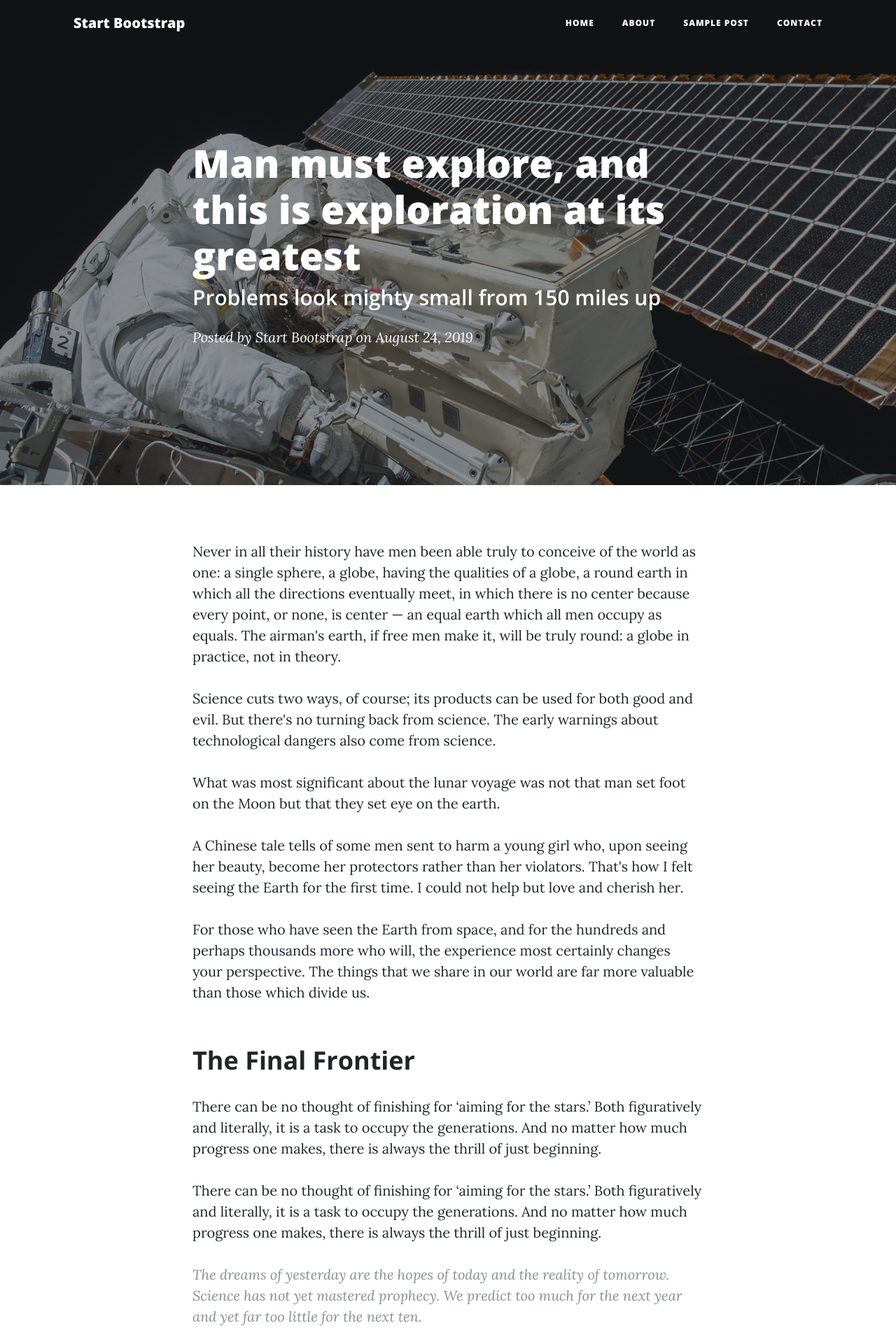
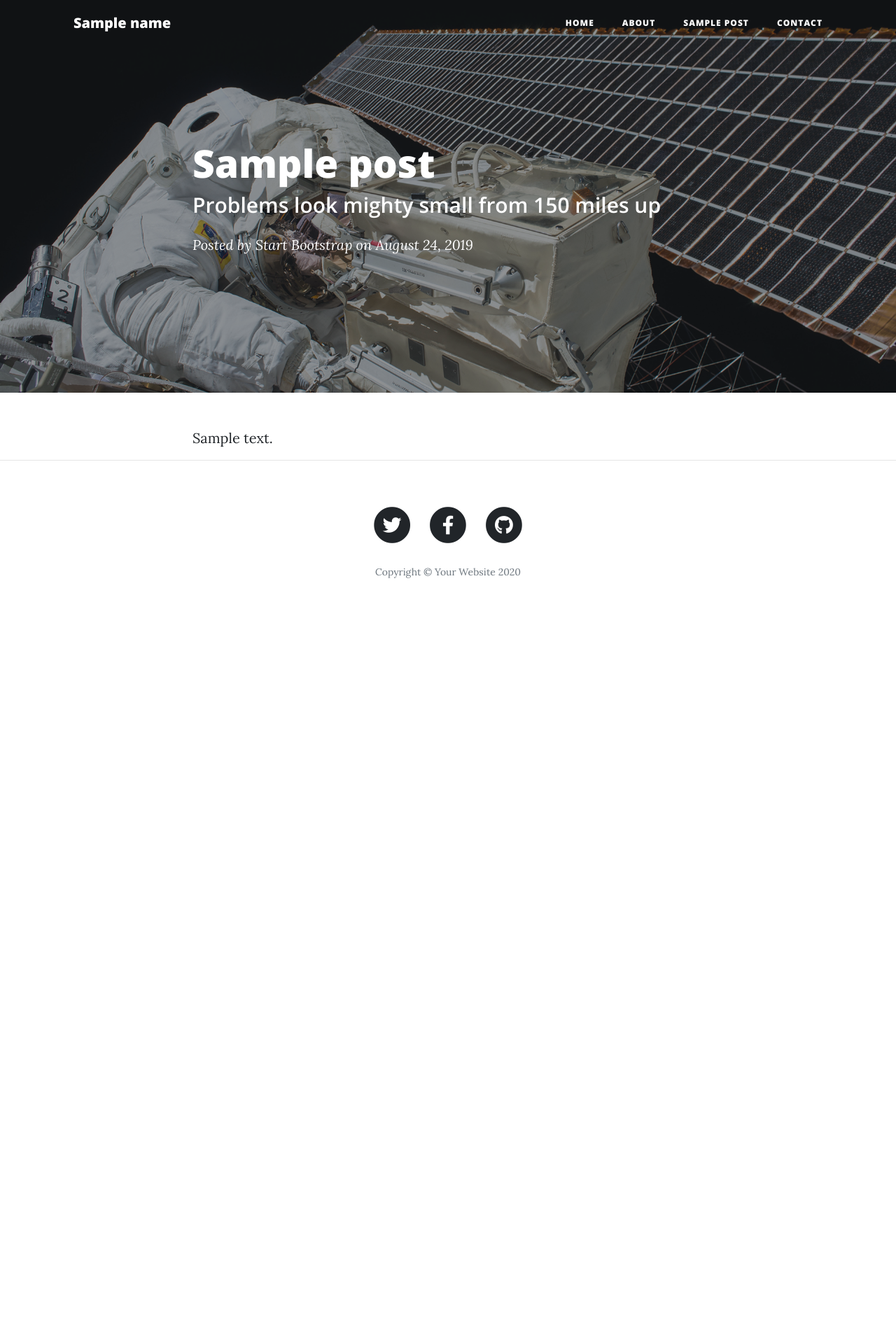
Before and after one commit to Mahfujur51/Blog-site-with-Flask_Python, a Flask app: template templates/post.html in a window 1280 px wide. Shown: the top 1920 px of the page at 70% size. After the commit the page ends 826 px from the top, so only its background shows below. Run offline with Flask 2, Linux system fonts and the light colour scheme; tables that the repository leaves empty hold one stand-in row (values such as "Sample post"); the template is opened without the code that fills it: values that come from a table or form of the project are taken from there, most other values are stand-ins (such as "Sample title", 1, 10 or a date in 2020); some libraries are stand-ins or nearby versions.

Commit message:
email sent done

```diff
--- a/app.py
+++ b/app.py
@@ -1,11 +1,20 @@
 from flask import Flask, render_template, request
 from flask_sqlalchemy import SQLAlchemy
 from datetime import datetime
+from flask_mail import Mail, Message
 
 app = Flask(__name__)
+
+app.config['MAIL_SERVER'] = 'smtp.gmail.com'
+app.config['MAIL_PORT'] = 465
+app.config['MAIL_USERNAME'] = 'sabrinasultana5115@gmail.com'
+app.config['MAIL_PASSWORD'] = 'Mahfujur$51'
+app.config['MAIL_USE_TLS'] = False
+app.config['MAIL_USE_SSL'] = True
+mail = Mail(app)
+
 app.config['SQLALCHEMY_DATABASE_URI'] = 'mysql://root:''@localhost/flask_blog'
 app.config['SQLALCHEMY_TRACK_MODIFICATIONS'] = False
-
 
 db = SQLAlchemy(app)
 
@@ -21,9 +30,27 @@ class Contacts(db.Model):
     date = db.Column(db.String(12), nullable=True)
     email = db.Column(db.String(20), nullable=False)
 
+
+class Posts(db.Model):
+    id = db.Column(db.Integer, primary_key=True)
+    title = db.Column(db.String(80), nullable=False)
+    slug = db.Column(db.String(21), nullable=False)
+    content = db.Column(db.String(120), nullable=False)
+    date = db.Column(db.String(12), nullable=True)
+
+
 @app.route("/")
 def home():
-    return render_template('index.html')
+    blogname = "TechBlog"
+    tag_line = "Your Dream start form here"
+    fb_url = "https://www.facebook.com/mahfujur.just"
+    return render_template('index.html', name=blogname, tag_line=tag_line, fb=fb_url)
+
+
+@app.route("/posts/<string:post_slug>")
+def post(post_slug):
+    post = Posts.query.filter_by(slug=post_slug).first()
+    return render_template('post.html',post=post)
 
 
 @app.route("/about")
@@ -31,17 +58,20 @@ def about():
     return render_template('about.html')
 
 
-@app.route("/contact", methods = ['GET', 'POST'])
+@app.route("/contact", methods=['GET', 'POST'])
 def contact():
-    if(request.method=='POST'):
+    if (request.method == 'POST'):
         '''Add entry to the database'''
         name = request.form.get('name')
         email = request.form.get('email')
         number = request.form.get('number')
         message = request.form.get('message')
-        entry = Contacts(name=name, number = number, message = message, date= datetime.now(),email = email )
+        entry = Contacts(name=name, number=number, message=message, date=datetime.now(), email=email)
         db.session.add(entry)
         db.session.commit()
+        msg = Message('Hello', sender=email, recipients=['sabrinasultana5115@gmail.com'])
+        msg.body = message
+        mail.send(msg)
     return render_template('contact.html')
 
 
--- a/templates/index.html
+++ b/templates/index.html
@@ -7,8 +7,8 @@
       <div class="row">
         <div class="col-lg-8 col-md-10 mx-auto">
           <div class="site-heading">
-            <h1>Clean Blog</h1>
-            <span class="subheading">A Blog Theme by Start Bootstrap</span>
+            <h1>{{ name }}</h1>
+            <span class="subheading">{{ tag_line }}</span>
           </div>
         </div>
       </div>
--- a/templates/layouts.html
+++ b/templates/layouts.html
@@ -28,7 +28,7 @@
   <!-- Navigation -->
   <nav class="navbar navbar-expand-lg navbar-light fixed-top" id="mainNav">
     <div class="container">
-      <a class="navbar-brand" href="/">Start Bootstrap</a>
+      <a class="navbar-brand" href="/">{{ name }}</a>
       <button class="navbar-toggler navbar-toggler-right" type="button" data-toggle="collapse" data-target="#navbarResponsive" aria-controls="navbarResponsive" aria-expanded="false" aria-label="Toggle navigation">
         Menu
         <i class="fas fa-bars"></i>
@@ -63,7 +63,7 @@
         <div class="col-lg-8 col-md-10 mx-auto">
           <ul class="list-inline text-center">
             <li class="list-inline-item">
-              <a href="#">
+              <a href="{{ fb }}" target="_blank">
                 <span class="fa-stack fa-lg">
                   <i class="fas fa-circle fa-stack-2x"></i>
                   <i class="fab fa-twitter fa-stack-1x fa-inverse"></i>
@@ -71,7 +71,7 @@
               </a>
             </li>
             <li class="list-inline-item">
-              <a href="#">
+              <a href="{{ fb }}">
                 <span class="fa-stack fa-lg">
                   <i class="fas fa-circle fa-stack-2x"></i>
                   <i class="fab fa-facebook-f fa-stack-1x fa-inverse"></i>
@@ -79,7 +79,7 @@
               </a>
             </li>
             <li class="list-inline-item">
-              <a href="#">
+              <a href="{{ fb }}">
                 <span class="fa-stack fa-lg">
                   <i class="fas fa-circle fa-stack-2x"></i>
                   <i class="fab fa-github fa-stack-1x fa-inverse"></i>
--- a/templates/post.html
+++ b/templates/post.html
@@ -9,7 +9,7 @@
       <div class="row">
         <div class="col-lg-8 col-md-10 mx-auto">
           <div class="post-heading">
-            <h1>Man must explore, and this is exploration at its greatest</h1>
+            <h1>{{ post.title }}</h1>
             <h2 class="subheading">Problems look mighty small from 150 miles up</h2>
             <span class="meta">Posted by
               <a href="#">Start Bootstrap</a>
@@ -25,42 +25,7 @@
     <div class="container">
       <div class="row">
         <div class="col-lg-8 col-md-10 mx-auto">
-          <p>Never in all their history have men been able truly to conceive of the world as one: a single sphere, a globe, having the qualities of a globe, a round earth in which all the directions eventually meet, in which there is no center because every point, or none, is center — an equal earth which all men occupy as equals. The airman's earth, if free men make it, will be truly round: a globe in practice, not in theory.</p>
-
-          <p>Science cuts two ways, of course; its products can be used for both good and evil. But there's no turning back from science. The early warnings about technological dangers also come from science.</p>
-
-          <p>What was most significant about the lunar voyage was not that man set foot on the Moon but that they set eye on the earth.</p>
-
-          <p>A Chinese tale tells of some men sent to harm a young girl who, upon seeing her beauty, become her protectors rather than her violators. That's how I felt seeing the Earth for the first time. I could not help but love and cherish her.</p>
-
-          <p>For those who have seen the Earth from space, and for the hundreds and perhaps thousands more who will, the experience most certainly changes your perspective. The things that we share in our world are far more valuable than those which divide us.</p>
-
-          <h2 class="section-heading">The Final Frontier</h2>
-
-          <p>There can be no thought of finishing for ‘aiming for the stars.’ Both figuratively and literally, it is a task to occupy the generations. And no matter how much progress one makes, there is always the thrill of just beginning.</p>
-
-          <p>There can be no thought of finishing for ‘aiming for the stars.’ Both figuratively and literally, it is a task to occupy the generations. And no matter how much progress one makes, there is always the thrill of just beginning.</p>
-
-          <blockquote class="blockquote">The dreams of yesterday are the hopes of today and the reality of tomorrow. Science has not yet mastered prophecy. We predict too much for the next year and yet far too little for the next ten.</blockquote>
-
-          <p>Spaceflights cannot be stopped. This is not the work of any one man or even a group of men. It is a historical process which mankind is carrying out in accordance with the natural laws of human development.</p>
-
-          <h2 class="section-heading">Reaching for the Stars</h2>
-
-          <p>As we got further and further away, it [the Earth] diminished in size. Finally it shrank to the size of a marble, the most beautiful you can imagine. That beautiful, warm, living object looked so fragile, so delicate, that if you touched it with a finger it would crumble and fall apart. Seeing this has to change a man.</p>
-
-          <a href="#">
-            <img class="img-fluid" src="img/post-sample-image.jpg" alt="">
-          </a>
-          <span class="caption text-muted">To go places and do things that have never been done before – that’s what living is all about.</span>
-
-          <p>Space, the final frontier. These are the voyages of the Starship Enterprise. Its five-year mission: to explore strange new worlds, to seek out new life and new civilizations, to boldly go where no man has gone before.</p>
-
-          <p>As I stand out here in the wonders of the unknown at Hadley, I sort of realize there’s a fundamental truth to our nature, Man must explore, and this is exploration at its greatest.</p>
-
-          <p>Placeholder text by
-            <a href="http://spaceipsum.com/">Space Ipsum</a>. Photographs by
-            <a href="https://www.flickr.com/photos/nasacommons/">NASA on The Commons</a>.</p>
+          {{ post.content }}
         </div>
       </div>
     </div>
```
Also changed, not shown: config.json (added, +11 -0 lines).
